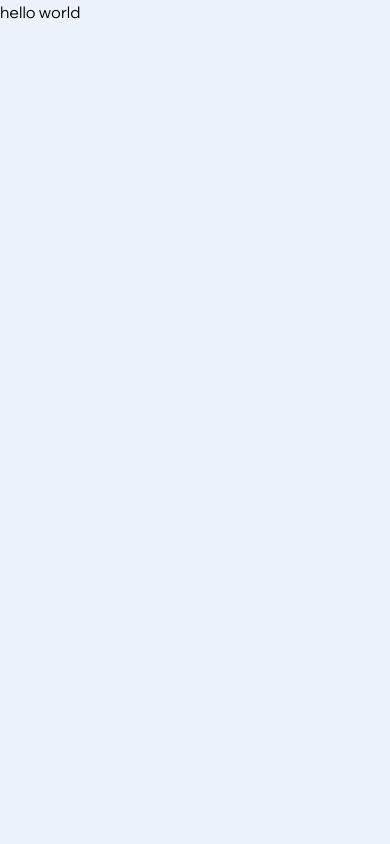
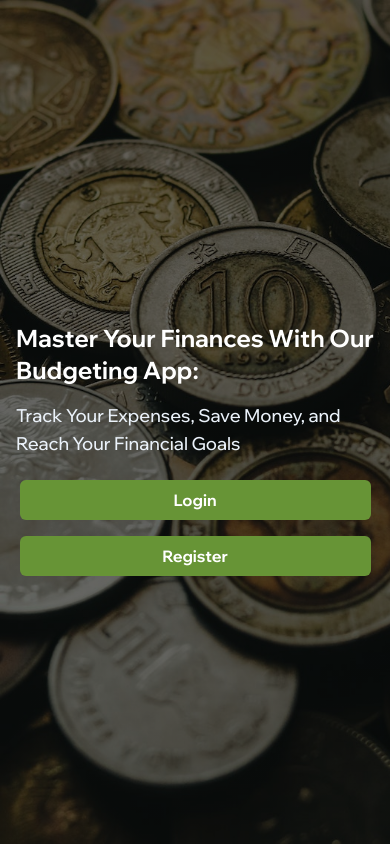
Before and after one commit to AnitaIkediashi/budget-app, a React (Create React App) app: page / in a window 390 px wide. Built offline with nearby package versions, Linux system fonts and the light colour scheme.

Commit message:
added CTA component and MobileHero Component

```diff
--- /dev/null
+++ b/src/components/CTA.jsx
@@ -0,0 +1,17 @@
+import React from "react";
+import { Link } from "react-router-dom";
+
+const CTA = () => {
+  return (
+    <div className="absolute md:top-[27rem] top-[30rem] flex gap-4 md:flex-row flex-col w-[90%] md:w-0">
+      <button className="text-white bg-dark-green px-6 py-2 font-bold md:text-lg text-base rounded-md ">
+        <Link to="/login">Login</Link>
+      </button>
+      <button className="text-white  bg-dark-green px-6 py-2 font-bold md:text-lg text-base rounded-md">
+        <Link to="/register">Register</Link>
+      </button>
+    </div>
+  );
+};
+
+export default CTA;
--- /dev/null
+++ b/src/components/MobileHero.jsx
@@ -0,0 +1,20 @@
+import React from "react";
+import CTA from "./CTA";
+
+const MobileHero = () => {
+  return (
+    <section className="h-screen  overflow-hidden mobile-hero-bg relative flex items-center justify-center md:justify-start px-4">
+      <div className="flex flex-col -mt-12">
+        <h2 className="text-white font-bold md:text-4xl text-2xl md:max-w-[30rem]">
+          Master Your Finances With Our Budgeting App:
+        </h2>
+        <p className="text-dull-white md:text-xl text-lg font-medium py-4 md:max-w-[28rem]">
+          Track Your Expenses, Save Money, and Reach Your Financial Goals
+        </p>
+      </div>
+      <CTA />
+    </section>
+  );
+};
+
+export default MobileHero;
--- a/src/components/index.js
+++ b/src/components/index.js
@@ -2,3 +2,4 @@ export {default as HeroDesktop} from './HeroDesktop'
 export {default as Features} from './Features'
 export {default as Testimonials} from './Testimonials'
 export {default as Footer} from './Footer'
+export {default as MobileHero} from './MobileHero'
--- a/src/index.css
+++ b/src/index.css
@@ -25,6 +25,13 @@ body {
   clip-path: polygon(0 0, 100% 0, 100% 72%, 0 92%);
 }
 
+.mobile-hero-bg {
+  background-image: linear-gradient(to bottom, rgba(0, 0, 0, 0.6), rgba(0, 0, 0, 0.55)), url('./assets/images/mobile-img.jpg');
+  background-repeat: no repeat;
+  background-size: cover;
+  /* background-position: center; */
+}
+
 @tailwind base;
 @tailwind components;
 @tailwind utilities;
--- a/src/pages/Home.jsx
+++ b/src/pages/Home.jsx
@@ -1,5 +1,5 @@
 import React from "react";
-import { Features, HeroDesktop, Testimonials, Footer } from "../components";
+import { Features, HeroDesktop, Testimonials, Footer, MobileHero } from "../components";
 
 const Home = () => {
   return (
@@ -13,8 +13,8 @@ const Home = () => {
       </section>
 
       {/* mobile */}
-      <section className="block lg:hidden">
-        hello world
+      <section className="lg:hidden block">
+        <MobileHero />
       </section>
     </>
   );
```
